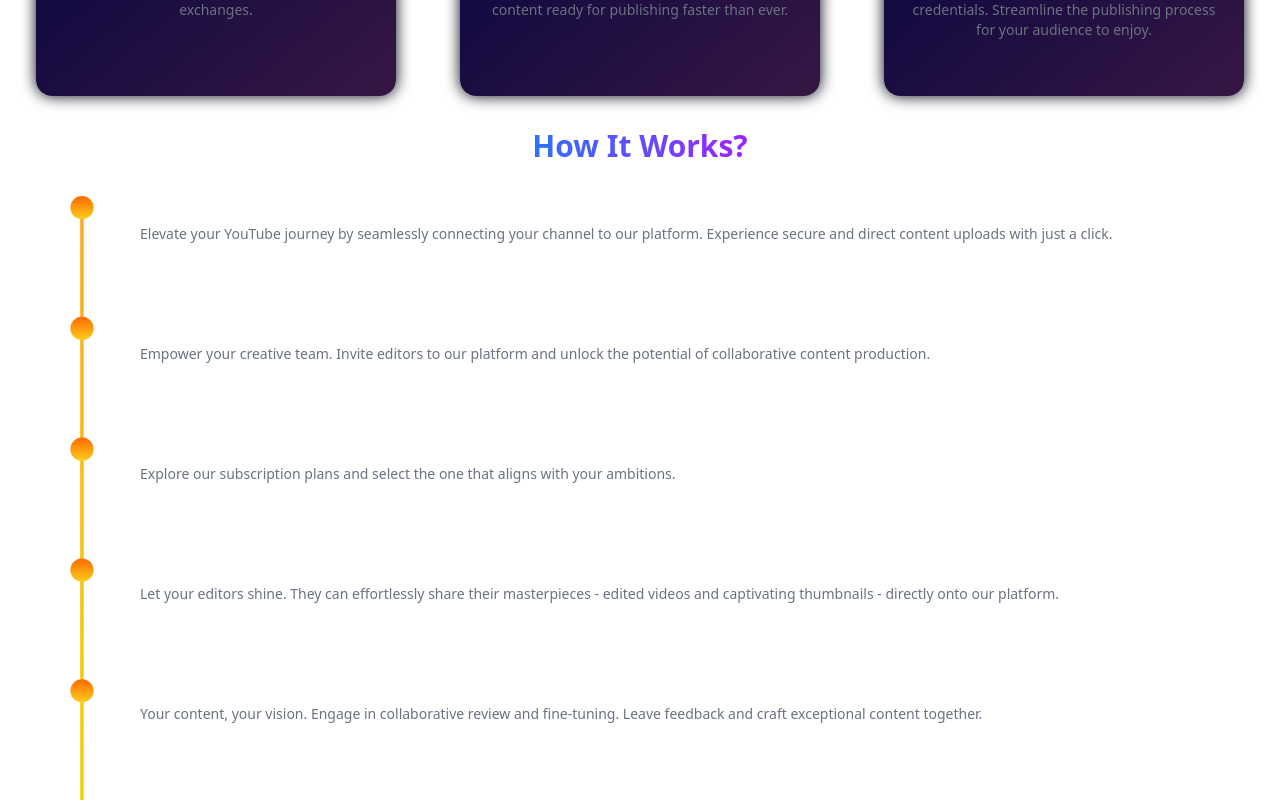
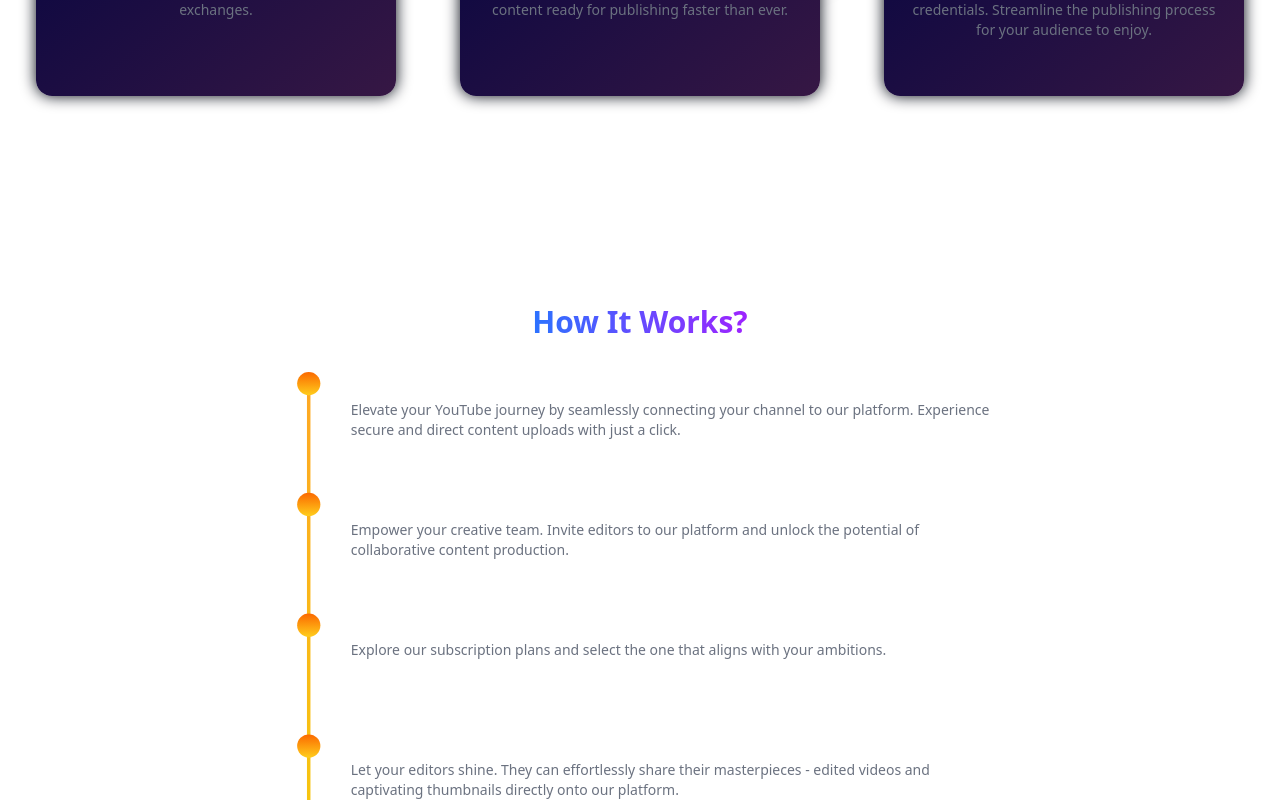
Before and after one commit to Siddharth-2382/Brewdit, a Next.js app: page / in a window 1280 px wide. Shown: the part 980-1780 px from the top of the page. Built offline with nearby package versions, Linux system fonts and the light colour scheme; no server answers.

Commit message:
create responsive layout for HIW section

```diff
--- a/components/Explore.jsx
+++ b/components/Explore.jsx
@@ -1,12 +1,13 @@
 const Explore = () => {
   return (
     <>
-      <h2 className="white_gradient mt-24">EXPLORE</h2>
+      <a href="#feature_section" className="text-center mt-24 mb-32">
+        <h2 className="white_gradient">EXPLORE</h2>
         <svg
           xmlns="http://www.w3.org/2000/svg"
           height="2.5em"
           viewBox="0 0 384 512"
-        className="mb-32"
+          className="mx-auto"
         >
           <defs>
             <linearGradient id="grad2" x1="0%" y1="0%" x2="0%" y2="100%">
@@ -25,6 +26,7 @@ const Explore = () => {
             d="M169.4 470.6c12.5 12.5 32.8 12.5 45.3 0l160-160c12.5-12.5 12.5-32.8 0-45.3s-32.8-12.5-45.3 0L224 370.8 224 64c0-17.7-14.3-32-32-32s-32 14.3-32 32l0 306.7L54.6 265.4c-12.5-12.5-32.8-12.5-45.3 0s-12.5 32.8 0 45.3l160 160z"
           />
         </svg>
+      </a>
     </>
   );
 };
--- a/components/Features.jsx
+++ b/components/Features.jsx
@@ -3,7 +3,10 @@ import Card from "./Card";
 const Features = () => {
   return (
     <>
-      <h2 className="blue_gradient secondary_head_text mb-4 min-[820px]:mb-8">
+      <h2
+        id="feature_section"
+        className="blue_gradient secondary_head_text mb-4 min-[820px]:mb-8"
+      >
         Features you'll love
       </h2>
       <div className="responsive_card_holder">
--- a/components/HowItWorks.jsx
+++ b/components/HowItWorks.jsx
@@ -3,9 +3,10 @@ import TimelinePath from "./TimelinePath";
 const HowItWorks = () => {
   return (
     <>
-      <h2 className="blue_gradient secondary_head_text my-8">How it works?</h2>
-
-      <div className="flex w-full">
+      <h2 className="blue_gradient secondary_head_text mt-52 mb-8">
+        How it works?
+      </h2>
+      <div className="flex w-full md:w-3/5">
         <TimelinePath />
         <div className="steps">
           <div className="step">
@@ -27,14 +28,14 @@ const HowItWorks = () => {
             <h2 className="step_title">Choose Your Plan</h2>
             <p className="step_desc">
               Explore our subscription plans and select the one that aligns with
-              your ambitions.{" "}
+              your ambitions.
             </p>
           </div>
           <div className="step">
             <h2 className="step_title">Editors Share Creations</h2>
             <p className="step_desc">
               Let your editors shine. They can effortlessly share their
-              masterpieces - edited videos and captivating thumbnails - directly
+              masterpieces - edited videos and captivating thumbnails directly
               onto our platform.
             </p>
           </div>
--- a/styles/globals.css
+++ b/styles/globals.css
@@ -8,9 +8,9 @@
 @tailwind components;
 @tailwind utilities;
 
-/*
-  Note: The styles for this gradient grid background is heavily inspired by the creator of this amazing site (https://dub.sh) – all credits go to them!
-*/
+html {
+  scroll-behavior: smooth;
+}
 
 .main {
   width: 100vw;
@@ -187,6 +187,10 @@
   @apply h-[7.5rem] pl-2;
 }
 
+.even_step {
+  @apply h-[7.5rem] mt-[7.5rem] text-left;
+}
+
 .step_title {
   @apply text-xl font-bold uppercase text-white;
 }
```
Lines whose indentation alone changed are shown as unchanged.
